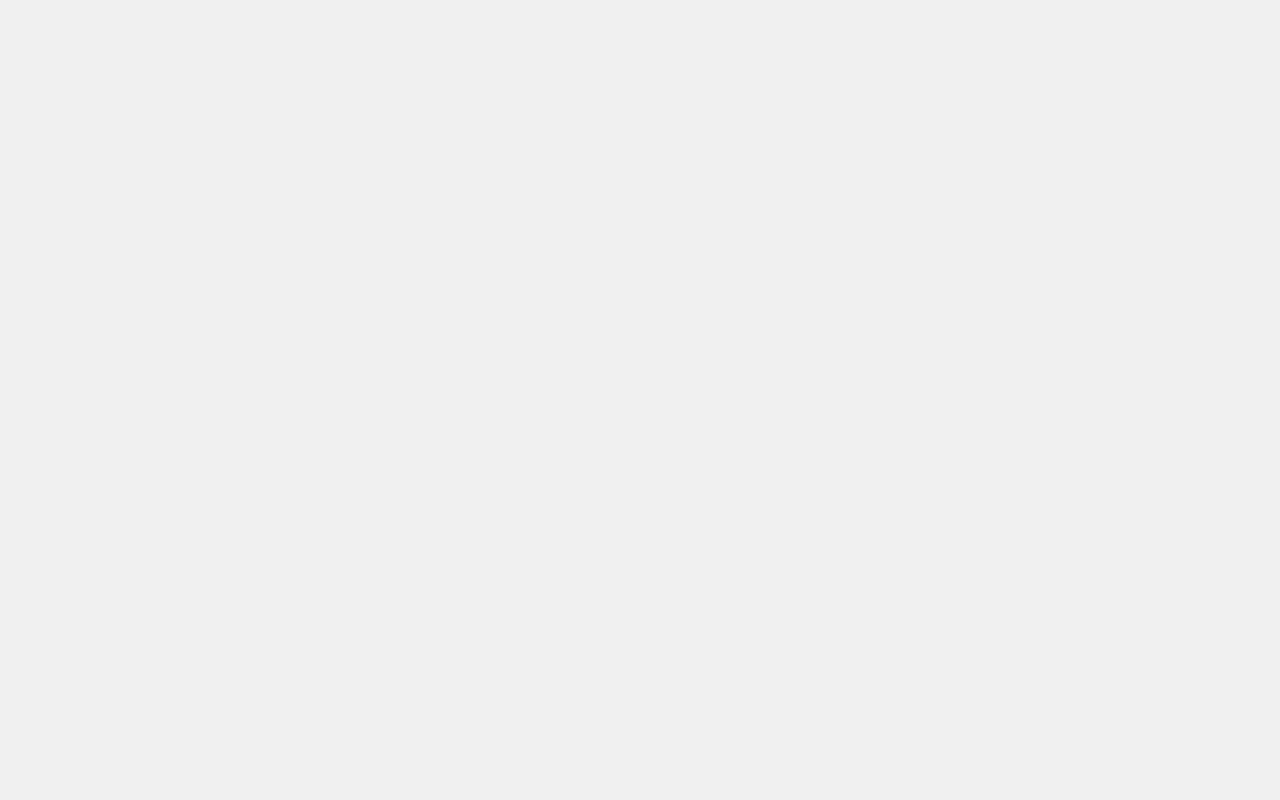
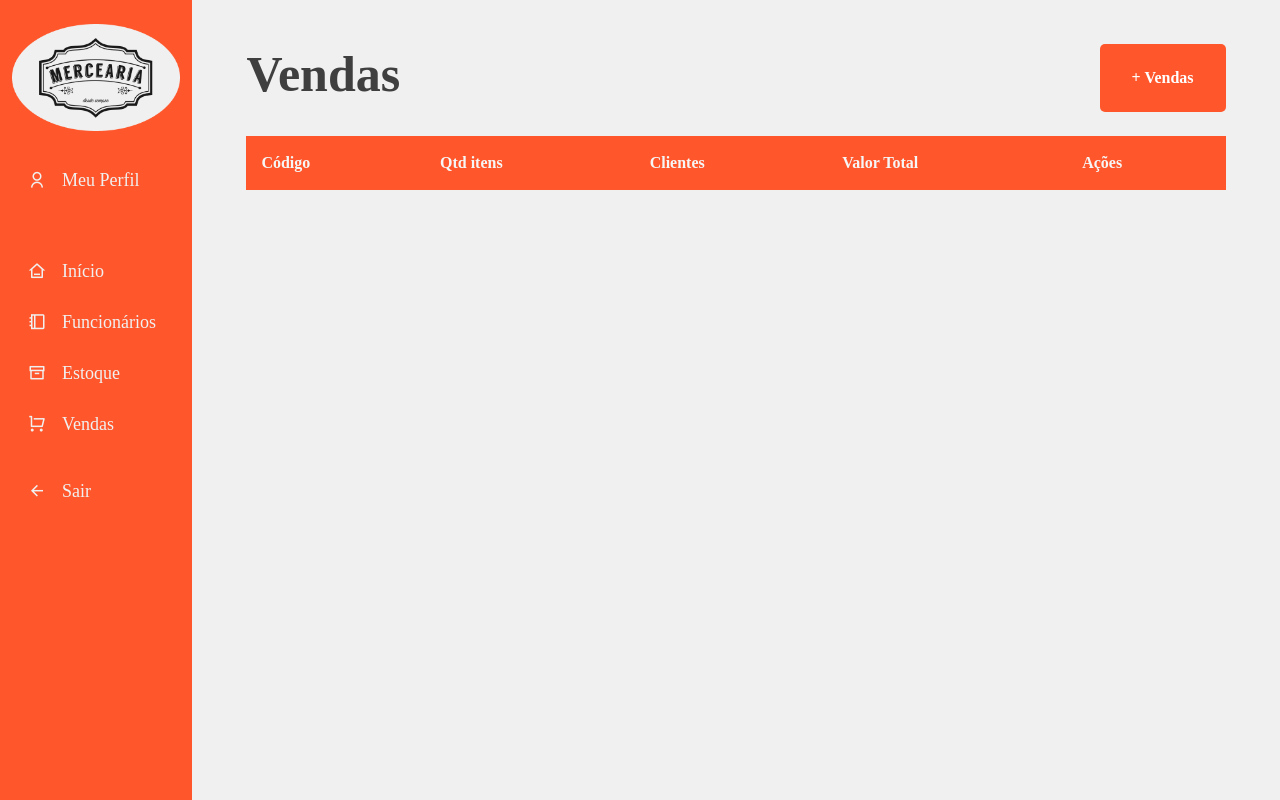
Before and after one commit to yanpisani/mercearia-do-seu-ze, a React (Create React App) app in the folder frontend/: page /admin/vendas in a window 1280 px wide. Before the commit this address had no page. Built offline with nearby package versions, Linux system fonts and the light colour scheme; a web font is replaced by a local one.

Commit message:
Added sales page

```diff
--- a/frontend/src/pages/admin/dashboard/employees/index.jsx
+++ b/frontend/src/pages/admin/dashboard/employees/index.jsx
@@ -4,7 +4,7 @@ import TableComponent from '../../../../components/Table/index.jsx';
 import apiUser from '../../../../services/api/user';
 import InputMask from 'react-input-mask';
 
-export default function Stock() {
+export default function Employees() {
   const [productData, setUsersData] = useState({
     header: [],
     data: [],
--- /dev/null
+++ b/frontend/src/pages/admin/dashboard/sales/index.jsx
@@ -0,0 +1,62 @@
+import React, { useEffect, useState } from 'react';
+import './style.scss';
+import TableComponent from '../../../../components/Table/index.jsx';
+import InputMask from 'react-input-mask';
+
+export default function Sales() {
+  const [productData, setUsersData] = useState({
+    header: [],
+    data: [],
+  });
+  const [loading, setLoading] = useState(false);
+  const [posting, setPosting] = useState(false);
+
+  const [isEditing, setIsEditing] = useState(false);
+  const [editId, setEditId] = useState();
+
+  async function toggleEditing(id) {
+    setIsEditing(true);
+    setEditId(id);
+  }
+
+  return (
+    <div className="all-employees">
+      <div className="content-flex">
+        <div className="flex">
+          <h2>
+            <b>Vendas</b>
+          </h2>
+          <button
+            onClick={() => {
+              setPosting(!posting);
+            }}
+          >
+            <b>+ Vendas</b>
+          </button>
+        </div>
+        <br />
+        {!loading && (
+          <TableComponent
+            data={{
+              header: ['Código', 'Qtd itens', 'Clientes', 'Valor Total'],
+              data: [],
+            }}
+          />
+        )}
+        {(posting || isEditing) && (
+          <div>
+            <br />
+            <br />
+            <h3>
+              <b>Adicionar Venda</b>
+            </h3>
+            <br />
+
+            <br />
+            <br />
+          </div>
+        )}
+      </div>
+    </div>
+  );
+}
--- /dev/null
+++ b/frontend/src/pages/admin/dashboard/sales/style.scss
@@ -0,0 +1,39 @@
+@import 'src/resources/styles';
+
+.all-employees {
+  display: flex;
+  justify-content: center;
+}
+
+.all-employees .content-flex {
+  width: 90%;
+  padding-top: 4%;
+}
+
+.all-employees h2 {
+  font-size: 50px;
+}
+
+.all-employees .flex {
+  display: flex;
+  width: 100%;
+  justify-content: space-between;
+}
+
+.all-employees .input-posting {
+  display: flex;
+  flex-direction: column;
+  padding-bottom: 20px;
+}
+
+.all-employees button {
+  background-color: $c_LightOrange; /* Green */
+  border: none;
+  color: white;
+  padding: 15px 32px;
+  text-align: center;
+  text-decoration: none;
+  display: inline-block;
+  font-size: 16px;
+  border-radius: 5px;
+}
--- a/frontend/src/routes/index.jsx
+++ b/frontend/src/routes/index.jsx
@@ -6,6 +6,7 @@ import Layout from '../pages/admin/dashboard/';
 import Home from '../pages/admin/dashboard/home';
 import Stock from '../pages/admin/dashboard/stock';
 import Employees from '../pages/admin/dashboard/employees';
+import Sales from '../pages/admin/dashboard/sales';
 
 export default function Router() {
   return (
@@ -17,6 +18,7 @@ export default function Router() {
         <Route path="inicio" element={<Home />} />
         <Route path="estoque" element={<Stock />} />
         <Route path="funcionarios" element={<Employees />} />
+        <Route path="vendas" element={<Sales />} />
       </Route>
     </Routes>
   );
```
Also changed, not shown: frontend/src/assets/images/trash.png.
